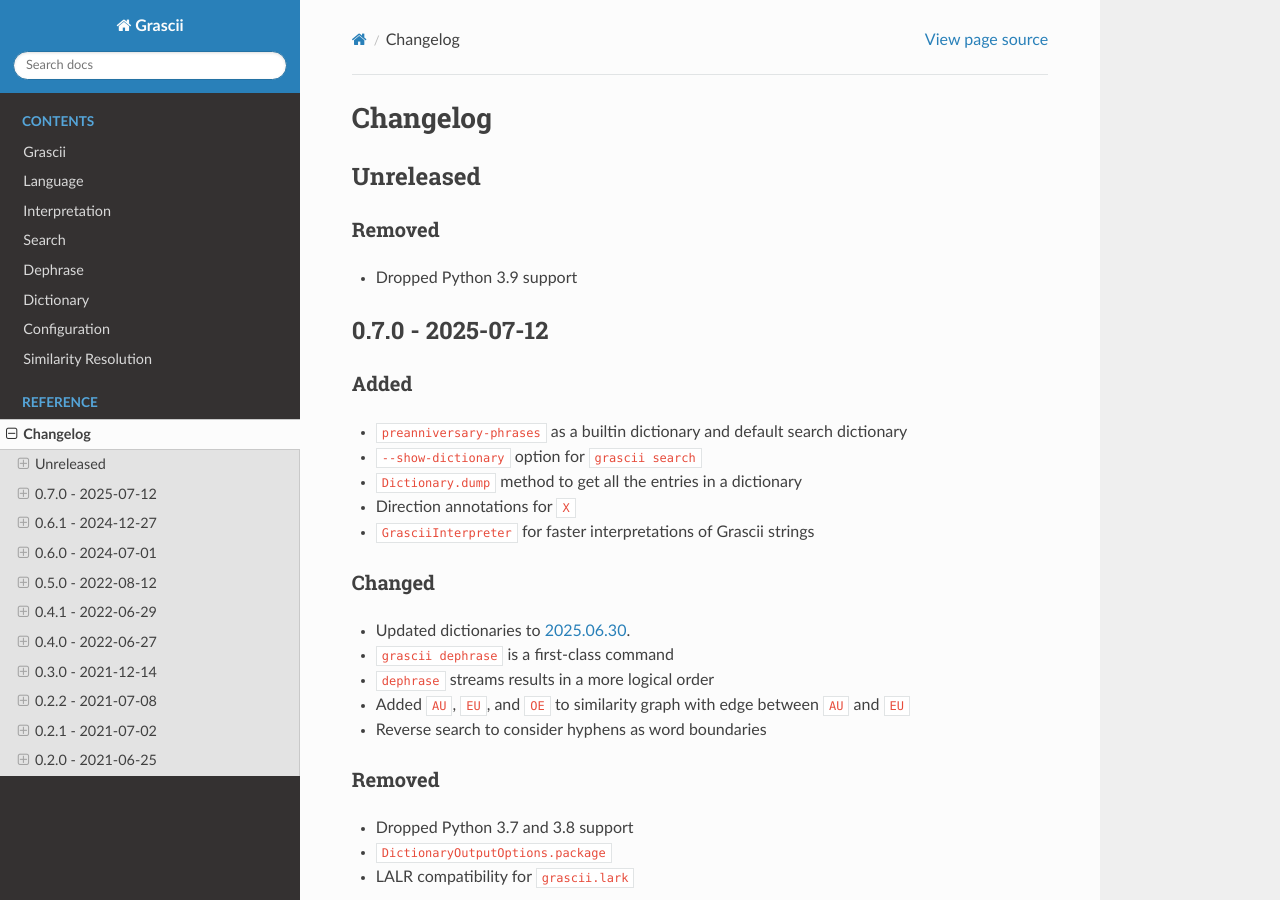
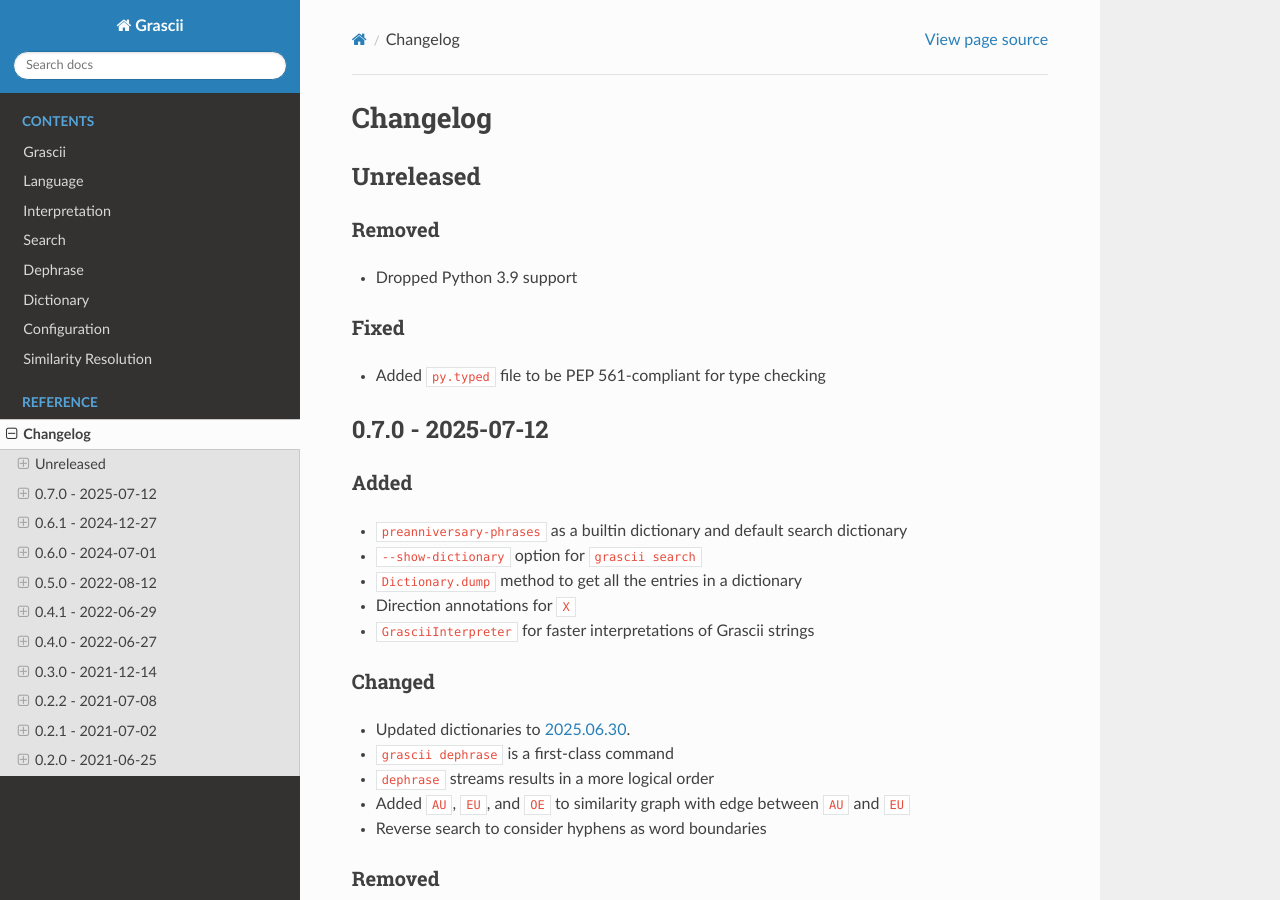
Before and after one commit to grascii/grascii, a Sphinx documentation site: the page built from docs/CHANGELOG.md, in a window 1280 px wide and 900 px high. Built offline with Sphinx 7.4.7 and the Read the Docs theme 3.1.0, drawn with Linux system fonts in a browser that asks for light colours; pages that are not in the unit, such as notebooks, are missing from menus.

Commit message:
Add py.typed marker file (#115)

```diff
--- a/docs/CHANGELOG.md
+++ b/docs/CHANGELOG.md
@@ -5,6 +5,10 @@
 ### Removed
 
 - Dropped Python 3.9 support
+
+### Fixed
+
+- Added `py.typed` file to be PEP 561-compliant for type checking
 
 ## 0.7.0 - 2025-07-12
 
```
Also changed, not shown: 1 other file.
